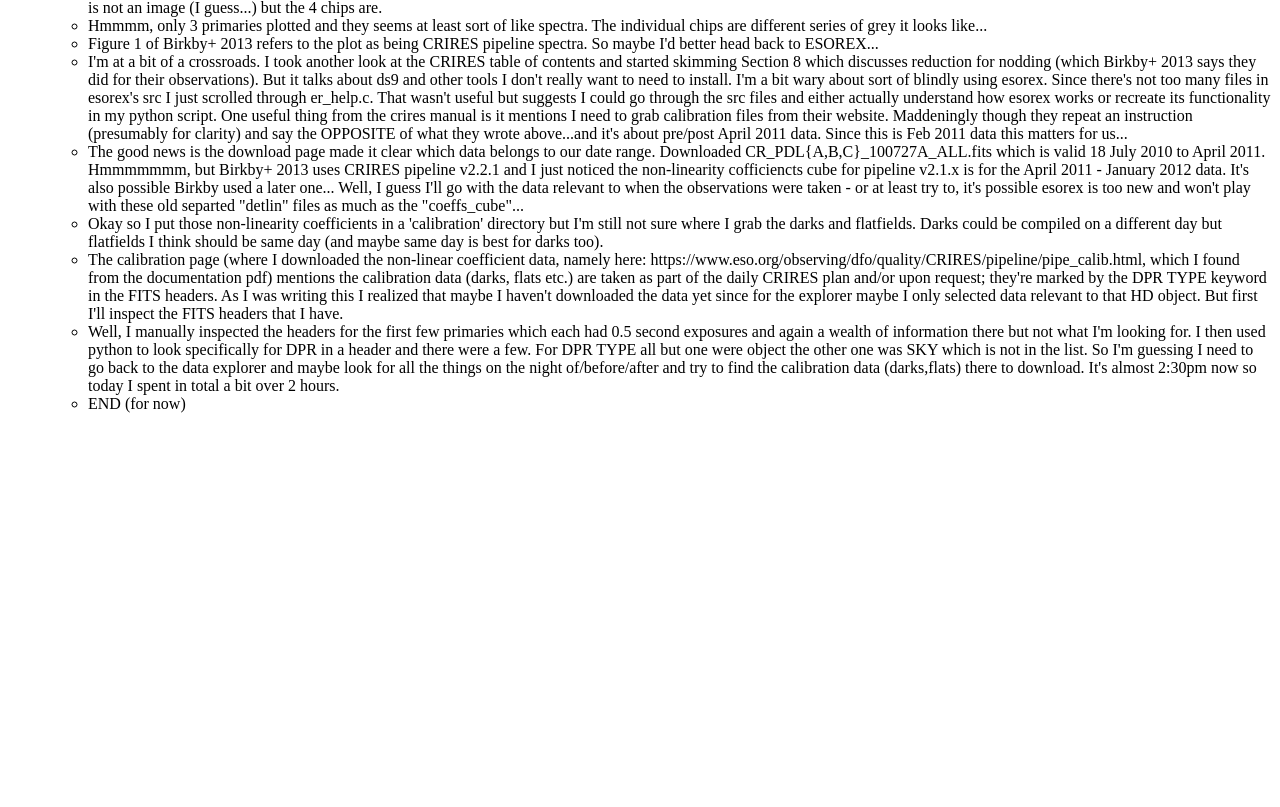
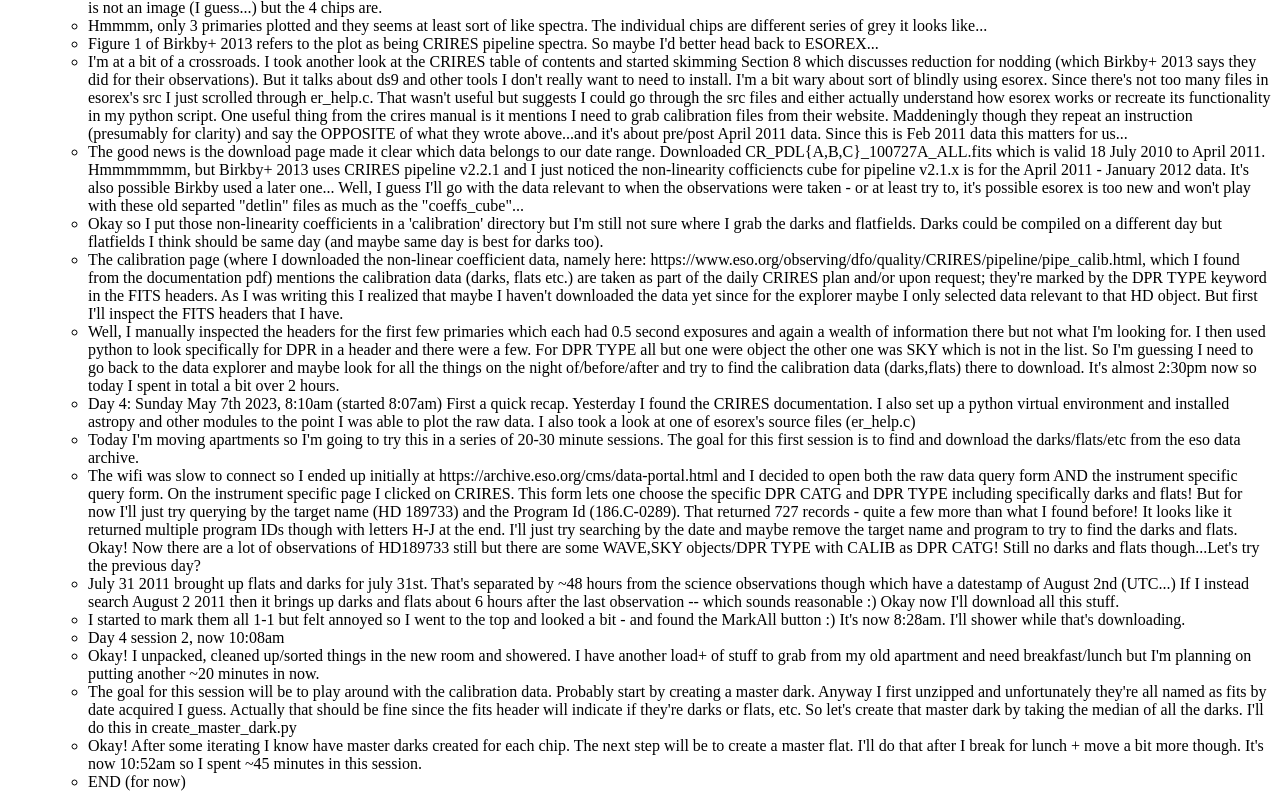
Before and after one commit to rjfarber/zero-to-astro, a plain HTML site: page index.html in a window 1280 px wide. Shown: the part 3740-4547 px from the top of the page. Before the commit the page ends 4169 px from the top, so only its background shows below. Drawn offline with Linux system fonts and the light colour scheme.

Commit message:
first two sessions day 4 done. got master dark created, next up is master flat

```diff
--- a/index.html
+++ b/index.html
@@ -576,6 +576,68 @@
 over 2 hours.
 </li>
 <li>
+Day 4: Sunday May 7th 2023, 8:10am (started 8:07am)
+First a quick recap. Yesterday I found the CRIRES documentation.
+I also set up a python virtual environment and installed astropy
+and other modules to the point I was able to plot the raw data.
+I also took a look at one of esorex's source files (er_help.c)
+</li>
+<li>
+Today I'm moving apartments so I'm going to try this in a series
+of 20-30 minute sessions. The goal for this first session is to
+find and download the darks/flats/etc from the eso data archive.
+</li>
+<li>
+The wifi was slow to connect so I ended up initially at https://archive.eso.org/cms/data-portal.html
+and I decided to open both the raw data query form AND the instrument specific
+query form. On the instrument specific page I clicked on CRIRES.
+This form lets one choose the specific DPR CATG and DPR TYPE including
+specifically darks and flats! But for now I'll just try querying
+by the target name (HD 189733) and the Program Id (186.C-0289).
+  That returned 727 records - quite a few more than what I found before!
+It looks like it returned multiple program IDs though with letters H-J
+at the end.
+  I'll just try searching by the date and maybe remove the target
+name and program to try to find the darks and flats.
+  Okay! Now there are a lot of observations of HD189733 still but there
+are some WAVE,SKY objects/DPR TYPE with CALIB as DPR CATG! Still
+no darks and flats though...Let's try the previous day?
+</li>
+<li>
+July 31 2011 brought up flats and darks for july 31st. That's separated
+by ~48 hours from the science observations though which have a datestamp
+of August 2nd (UTC...) If I instead search August 2 2011 then it brings
+up darks and flats about 6 hours after the last observation -- which
+sounds reasonable :) Okay now I'll download all this stuff.
+</li>
+<li>
+I started to mark them all 1-1 but felt annoyed so I went to the top and
+looked a bit - and found the MarkAll button :)
+It's now 8:28am. I'll shower while that's downloading.
+</li>
+<li>
+Day 4 session 2, now 10:08am
+</li>
+<li>
+Okay! I unpacked, cleaned up/sorted things in the new room and showered.
+I have another load+ of stuff to grab from my old apartment and need
+breakfast/lunch but I'm planning on putting another ~20 minutes in now.
+</li>
+<li>
+The goal for this session will be to play around with the calibration
+data. Probably start by creating a master dark. Anyway I first
+unzipped and unfortunately they're all named as fits by date acquired
+I guess. Actually that should be fine since the fits header will indicate
+if they're darks or flats, etc. So let's create that master dark by
+taking the median of all the darks. I'll do this in create_master_dark.py
+</li>
+<li>
+Okay! After some iterating I know have master darks created for each chip.
+The next step will be to create a master flat. I'll do that after I break
+for lunch + move a bit more though. It's now 10:52am so I spent ~45 minutes
+in this session.
+</li>
+<li>
 END (for now)
 </li>
 </ul>
```
